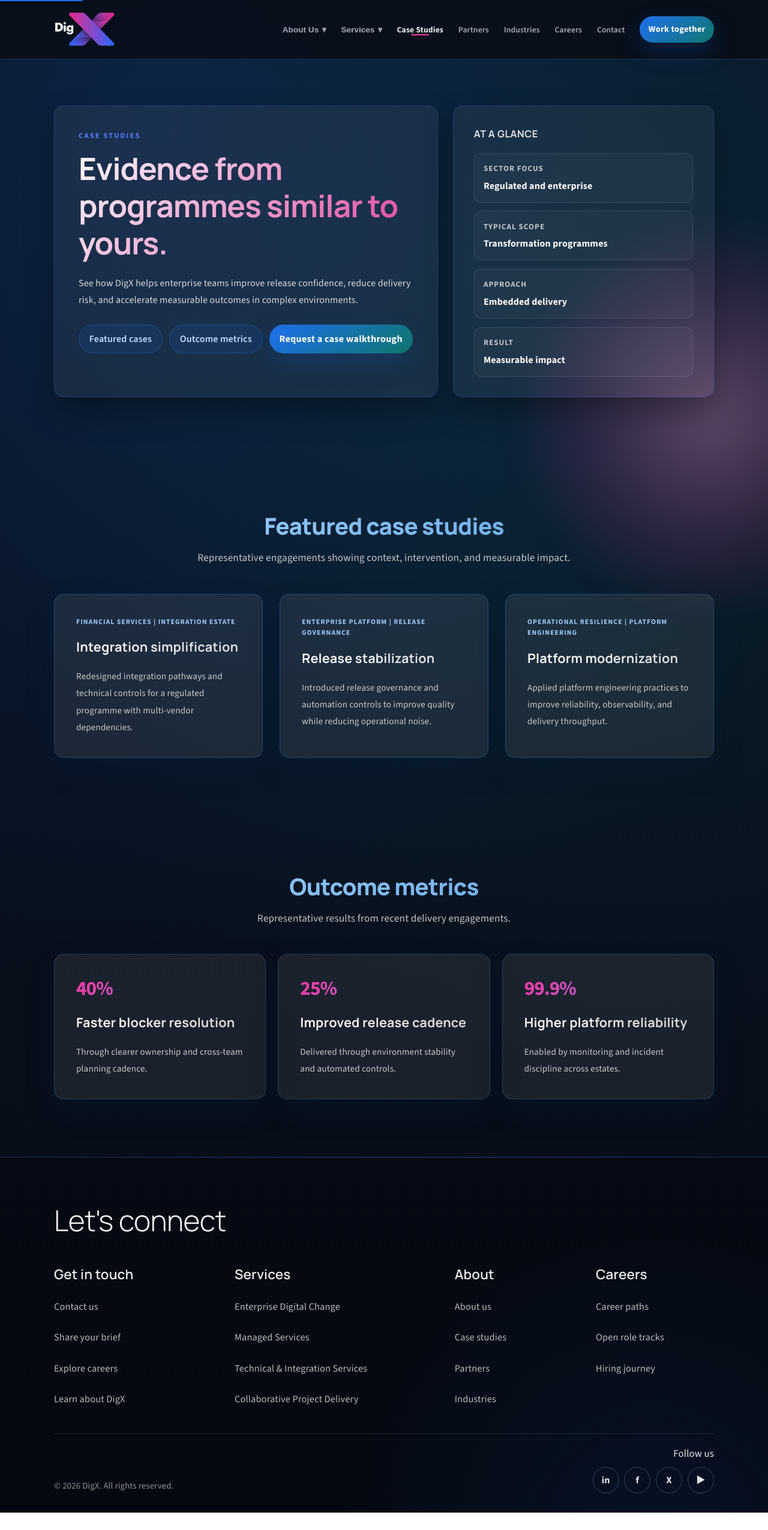
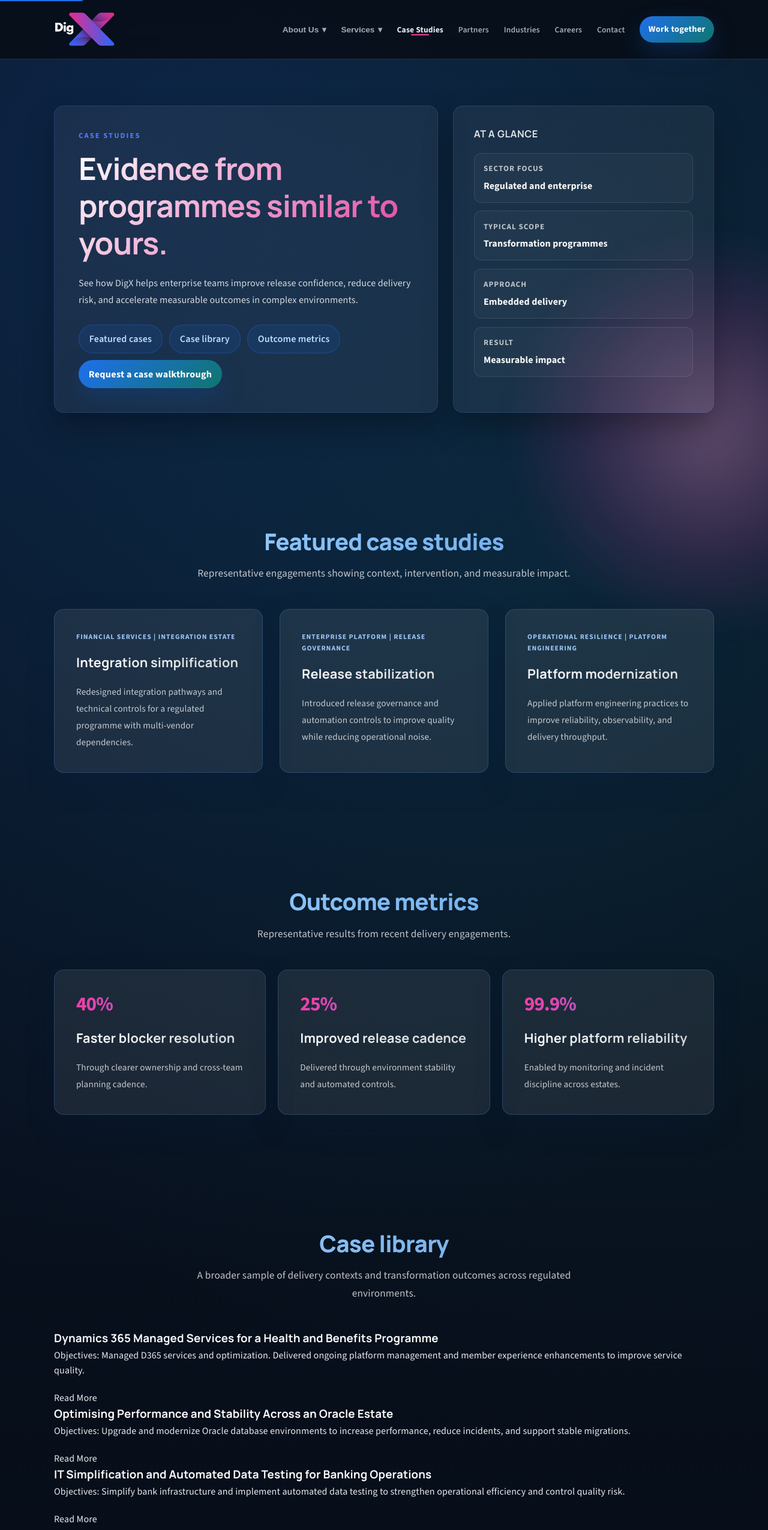
Before and after one commit to woza99/DigX-website, a Next.js app: page /case-studies in a window 1280 px wide. Shown: the top 2550 px of the page at 60% size. Before the commit the page ends 2521 px from the top, so only its background shows below. Built offline with nearby package versions, Linux system fonts and the light colour scheme.

Commit message:
Restore case studies card library section

```diff
--- a/src/app/case-studies/page.tsx
+++ b/src/app/case-studies/page.tsx
@@ -7,6 +7,34 @@ export const metadata: Metadata = {
   title: "Case Studies | DigX | Enterprise Digital Transformation Results",
   description: "Real outcomes from enterprise digital transformation projects. See how DigX helps FTSE 100 and regulated sector clients achieve measurable results.",
 };
+
+const caseLibrary = [
+  {
+    title: "Dynamics 365 Managed Services for a Health and Benefits Programme",
+    summary:
+      "Objectives: Managed D365 services and optimization. Delivered ongoing platform management and member experience enhancements to improve service quality.",
+  },
+  {
+    title: "Optimising Performance and Stability Across an Oracle Estate",
+    summary:
+      "Objectives: Upgrade and modernize Oracle database environments to increase performance, reduce incidents, and support stable migrations.",
+  },
+  {
+    title: "IT Simplification and Automated Data Testing for Banking Operations",
+    summary:
+      "Objectives: Simplify bank infrastructure and implement automated data testing to strengthen operational efficiency and control quality risk.",
+  },
+  {
+    title: "Comprehensive Re-Platforming for a Corporate Banking Core",
+    summary:
+      "Objectives: Build and launch a modern core banking platform to support digital operations and improve long-term delivery velocity.",
+  },
+  {
+    title: "Enhancing CI/CD and Integration for a Financial Services Estate",
+    summary:
+      "Objectives: Introduce CI/CD pipelines and stronger integration controls to accelerate release throughput and increase reliability.",
+  },
+];
 
 export default function CaseStudiesPage() {
   return (
@@ -21,6 +49,7 @@ export default function CaseStudiesPage() {
               <p className="page-subtitle">See how DigX helps enterprise teams improve release confidence, reduce delivery risk, and accelerate measurable outcomes in complex environments.</p>
               <div className="page-quicklinks">
                 <a className="btn btn-secondary" href="#featured-cases">Featured cases</a>
+                <a className="btn btn-secondary" href="#case-library">Case library</a>
                 <a className="btn btn-secondary" href="#proof-points">Outcome metrics</a>
                 <Link className="btn btn-primary" href="/contact">Request a case walkthrough</Link>
               </div>
@@ -61,6 +90,25 @@ export default function CaseStudiesPage() {
             </div>
           </div>
         </section>
+
+        <section className="section" id="case-library">
+          <div className="container">
+            <header className="section-header">
+              <h2>Case library</h2>
+              <p>A broader sample of delivery contexts and transformation outcomes across regulated environments.</p>
+            </header>
+
+            <div className="case-library-grid">
+              {caseLibrary.map((item) => (
+                <article className="case-library-card" key={item.title}>
+                  <h3 className="case-library-card__title">{item.title}</h3>
+                  <p className="case-library-card__summary">{item.summary}</p>
+                  <Link className="case-library-card__link" href="/contact">Read More</Link>
+                </article>
+              ))}
+            </div>
+          </div>
+        </section>
       </main>
       <SiteFooter />
     </>
--- a/src/app/globals.css
+++ b/src/app/globals.css
@@ -2305,6 +2305,48 @@ ol li {
   line-height: 1.24;
   padding-bottom: 0.08em;
   letter-spacing: -0.02em;
+.case-library-grid {
+  display: grid;
+  grid-template-columns: repeat(auto-fit, minmax(250px, 1fr));
+  gap: 1rem;
+}
+.case-library-card {
+  border: 1px solid rgba(91, 162, 244, 0.28);
+  border-radius: 14px;
+  background: rgba(255, 255, 255, 0.06);
+  padding: 1.35rem;
+  display: grid;
+  gap: 0.85rem;
+}
+.case-library-card__title {
+  margin: 0;
+  font-size: 1.3rem;
+  line-height: 1.34;
+}
+.case-library-card__summary {
+  margin: 0;
+  color: rgba(223, 236, 252, 0.85);
+  line-height: 1.65;
+}
+.case-library-card__link {
+  margin-top: 0.4rem;
+  display: inline-flex;
+  align-items: center;
+  justify-content: center;
+  width: 100%;
+  min-height: 2.6rem;
+  border-radius: 0.6rem;
+  border: 1px solid rgba(91, 162, 244, 0.5);
+  color: rgba(222, 239, 255, 0.98);
+  font-weight: 600;
+  transition: background var(--transition), border-color var(--transition), color var(--transition);
+}
+.case-library-card__link:hover,
+.case-library-card__link:focus-visible {
+  border-color: rgba(91, 162, 244, 0.8);
+  background: rgba(91, 162, 244, 0.18);
+  color: #ffffff;
+}
 }
 
 .service-detail-lead {
```
